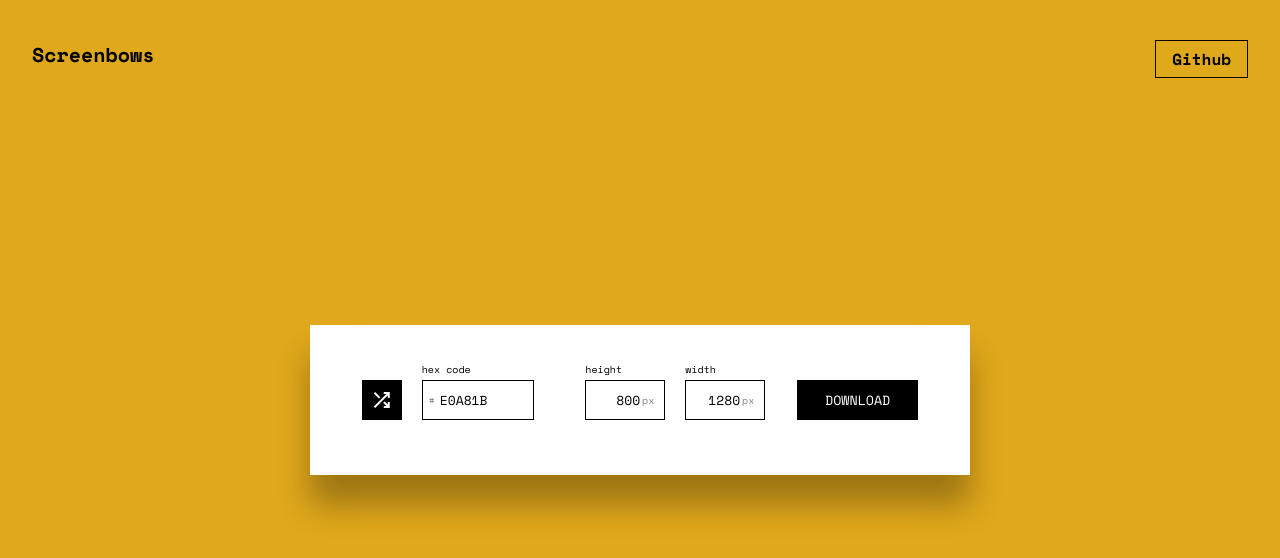
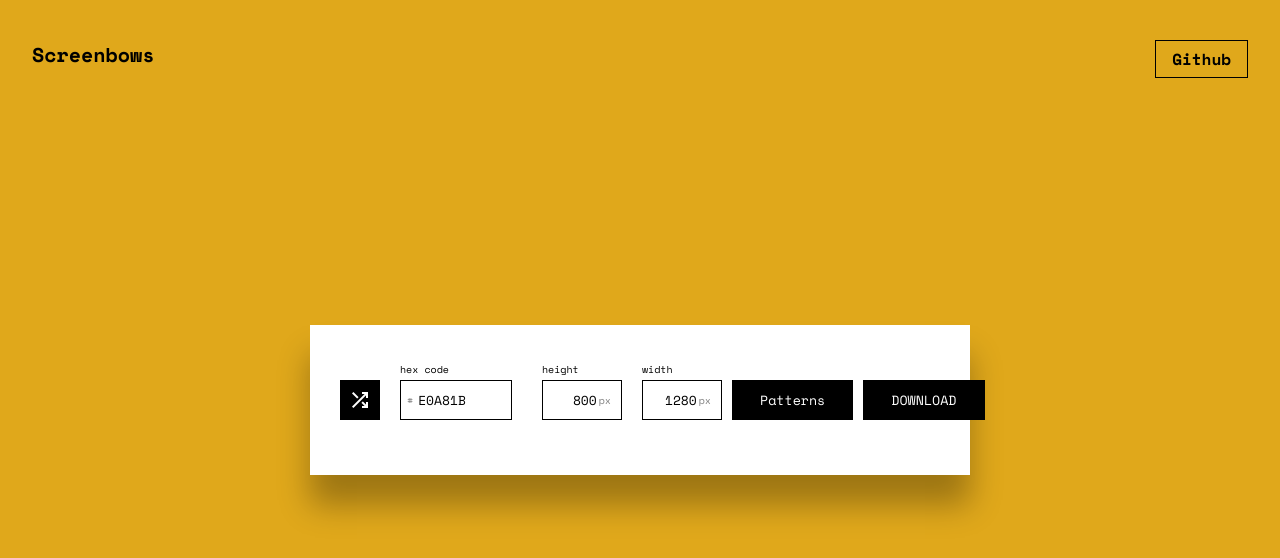
Before and after one commit to manancodes/Screenbows, a React (Create React App) app: page / in a window 1280 px wide. Shown: the top 558 px of the page. Built offline with nearby package versions, Linux system fonts and the light colour scheme.

Commit message:
added random pattern button that enables contrasting css patterns

```diff
--- a/src/App.js
+++ b/src/App.js
@@ -2,7 +2,10 @@ import React, { useEffect, useState } from "react";
 
 import "./App.css";
 import Playground from "./Components/Playground";
-import { randomColorGenerator } from "./Utilities/UtilityFunctions";
+import {
+  randomColorGenerator,
+  randomPattern,
+} from "./Utilities/UtilityFunctions";
 
 function App() {
   const [primaryColor, setPrimaryColor] = useState();
@@ -22,6 +25,7 @@ function App() {
       primaryColor={primaryColor}
       secondaryColor={secondaryColor}
       getRandomColors={getRandomColors}
+      randomPattern={randomPattern(primaryColor, secondaryColor)}
     />
   );
 }
--- a/src/Components/Console/console.module.css
+++ b/src/Components/Console/console.module.css
@@ -66,6 +66,10 @@
 }
 .downloadBtn {
   padding: 0px 28px;
+}
+.patternBtn {
+  padding: 0px 28px;
+  margin-right: 10px;
 }
 .console button {
   background-color: black;
--- a/src/Components/Console/index.js
+++ b/src/Components/Console/index.js
@@ -81,6 +81,11 @@ export default function Console(props) {
           </div>
         </div>
       </div>
+      {/* Random Pattern Button */}
+      <button onClick={props.togglePatterns} className={styles.patternBtn}>
+        Patterns
+      </button>
+      {/* Download Button */}
       <button onClick={downloadHandler} className={styles.downloadBtn}>
         DOWNLOAD
       </button>
--- a/src/Components/Playground/index.js
+++ b/src/Components/Playground/index.js
@@ -6,21 +6,45 @@ import Console from "../Console";
 import GithubButton from "../GithubButton";
 
 function Playground(props) {
-  var { primaryColor, secondaryColor, getRandomColors } = props;
+  var { primaryColor, secondaryColor, getRandomColors, randomPattern } = props;
   const [dimensions, setdimensions] = useState({
     height: window.innerHeight,
     width: window.innerWidth,
   });
+
+  const [patterns, setPattern] = useState(false);
+
+  let pattern;
+  let size;
+
+  const togglePatterns = () => {
+    setPattern(!patterns);
+  };
+
+  if (patterns) {
+    pattern = randomPattern.pattern;
+    size = randomPattern.size;
+  }
+
   const changeDimensions = (e) => {
     setdimensions({ ...dimensions, [e.target.name]: Number(e.target.value) });
   };
   return (
-    <div className={styles.background} style={{ background: primaryColor }}>
+    <div
+      className={styles.background}
+      style={{
+        "background-color": primaryColor,
+        "background-image": pattern,
+        "background-size": size,
+      }}
+    >
       <div className={styles.noOverflow}>
         <div
           id="image"
           style={{
-            background: primaryColor,
+            "background-color": primaryColor,
+            "background-image": pattern,
+            "background-size": size,
             height: dimensions.height / 2,
             width: dimensions.width / 2,
           }}
@@ -32,6 +56,8 @@ function Playground(props) {
         getRandomColors={getRandomColors}
         changeDimensions={changeDimensions}
         dimensions={dimensions}
+        togglePatterns={togglePatterns}
+        patterns={patterns}
       />
       <div className={styles.githubMobile}>
         <GithubButton secondaryColor={secondaryColor} />
--- a/src/Utilities/UtilityFunctions.js
+++ b/src/Utilities/UtilityFunctions.js
@@ -37,3 +37,63 @@ export const parseDisplayValue = (val) => {
   }
   return value?.toUpperCase();
 };
+
+// get random pattern from a list
+export const randomPattern = (primaryColor, secondaryColor) => {
+  let temp;
+  if (secondaryColor === "#000000") {
+    temp = "#ffffff";
+  } else {
+    temp = "#000000";
+  }
+
+  const patterns = [
+    {
+      name: "linear",
+      pattern: `repeating-linear-gradient(
+        45deg,
+        ${temp},
+        ${temp} 10px,
+        ${primaryColor} 10px,
+        ${primaryColor} 20px
+      )`,
+    },
+    {
+      name: "circle",
+      pattern: `repeating-radial-gradient(
+        circle,
+        ${temp},
+        ${temp} 10px,
+        ${primaryColor} 10px,
+        ${primaryColor} 20px
+      )`,
+    },
+    {
+      name: "dots",
+      pattern: `radial-gradient(
+        circle,
+        ${temp},
+        ${temp} 50%,
+        ${primaryColor} 50%,
+        ${primaryColor}
+      )`,
+      size: `6px 6px`,
+    },
+    {
+      name: "dots-big",
+      pattern: `radial-gradient(
+        circle,
+        ${temp},
+        ${temp} 50%,
+        ${primaryColor} 50%,
+        ${primaryColor}
+      )`,
+      size: `20px 20px`,
+    },
+  ];
+
+  const randomPatternObject =
+    patterns[Math.floor(Math.random() * patterns.length)];
+
+  return randomPatternObject;
+};
```
